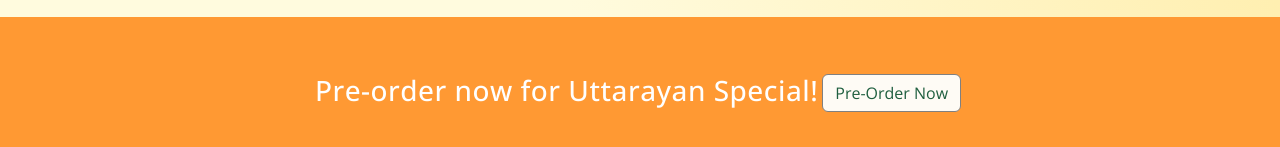
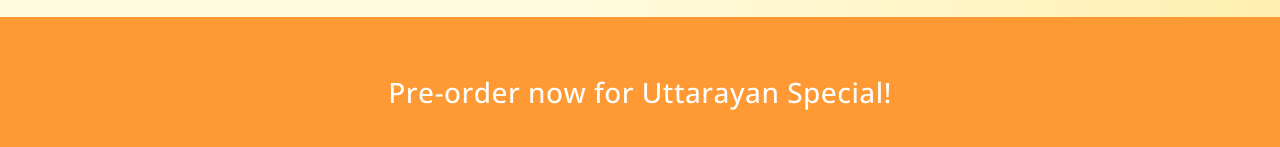
Before and after one commit to abhiscurry/abhis.curry.n.more, a React (Vite) app: page /#/ in a window 1280 px wide. Shown: the part 805-952 px from the top of the page. Built offline with nearby package versions, Linux system fonts and the light colour scheme.

Commit message:
Disable offer button in OfferBanner component
Uttarayan offer ended

```diff
--- a/src/components/Home.tsx
+++ b/src/components/Home.tsx
@@ -13,7 +13,7 @@ const Home = () => {
       <Overview></Overview>
       <OfferBanner
         message={offerMessage}
-        isOfferButtonEnabled={true}
+        isOfferButtonEnabled={false}
       ></OfferBanner>
       <SocialMedia></SocialMedia>
       <FoodItemCarousel></FoodItemCarousel>
```
